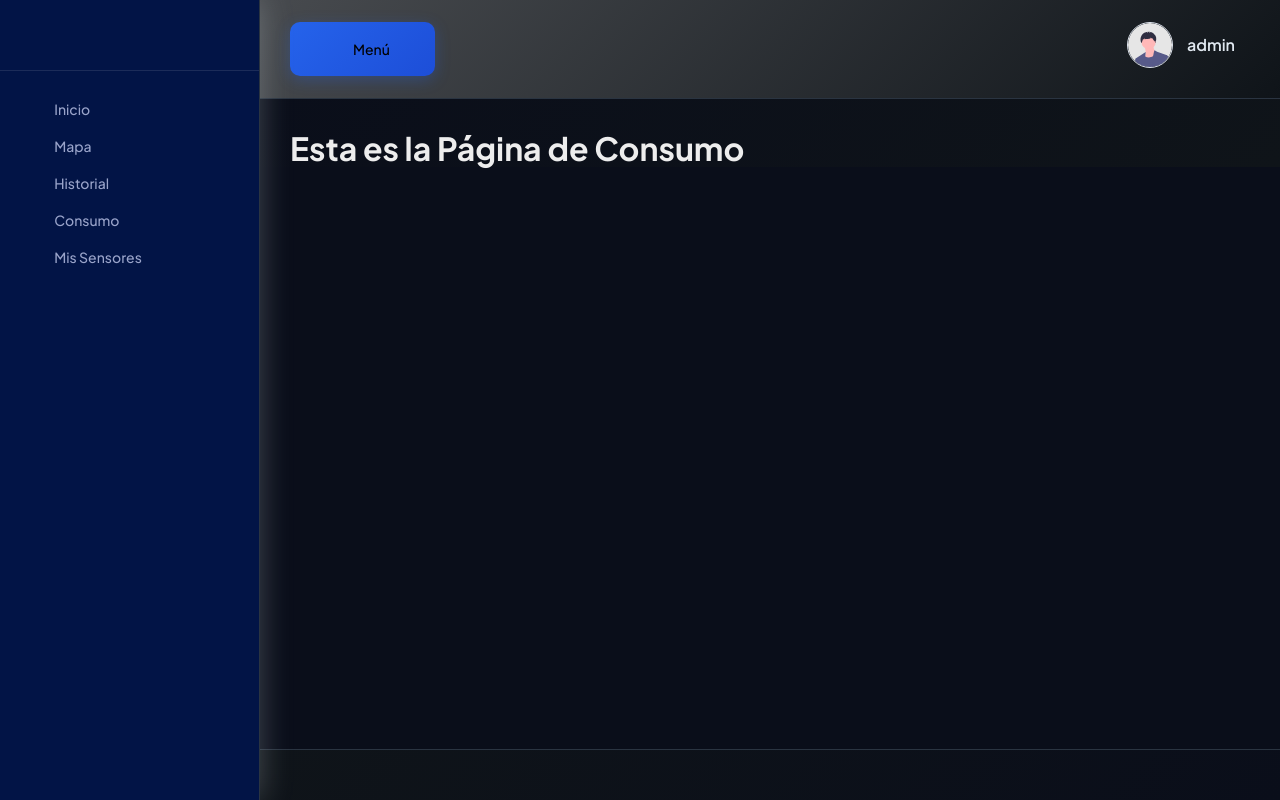
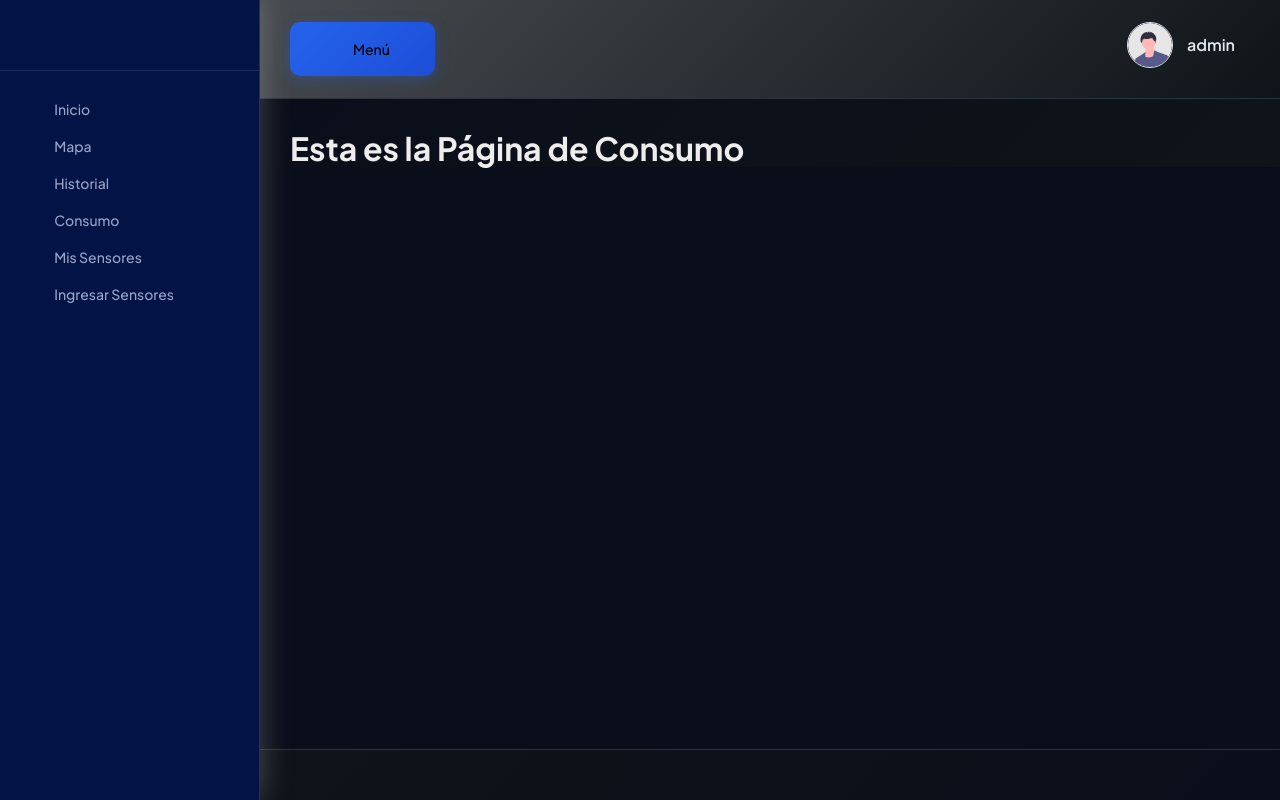
Before and after one commit to Arielquezada123/Los-Pinguinos, a Django app: page /consumo/ in a window 1280 px wide. Run offline with Django 5.2, Linux system fonts and the light colour scheme; a user stored in the database is signed in; data comes from the database, SQL or seed files in the repository; both versions use the stored data as it was after the commit; some libraries are stand-ins or nearby versions.

Commit message:
Arreglo del commit anterior

```diff
--- a/templates/base/base_dashboard.html
+++ b/templates/base/base_dashboard.html
@@ -113,6 +113,11 @@
                 <span class="text">Mis Sensores</span>
             </a>
           </li>
+          <li class="nav-item">
+            <a href="{% url 'ingreso_pagina' %}"> <span class="icon"><i class="lni lni-drop"></i></span>
+                <span class="text">Ingresar Sensores</span>
+            </a>
+          </li>
         {% endif %}
       </ul>
     </nav>
```
Also changed, not shown: db.sqlite3.
